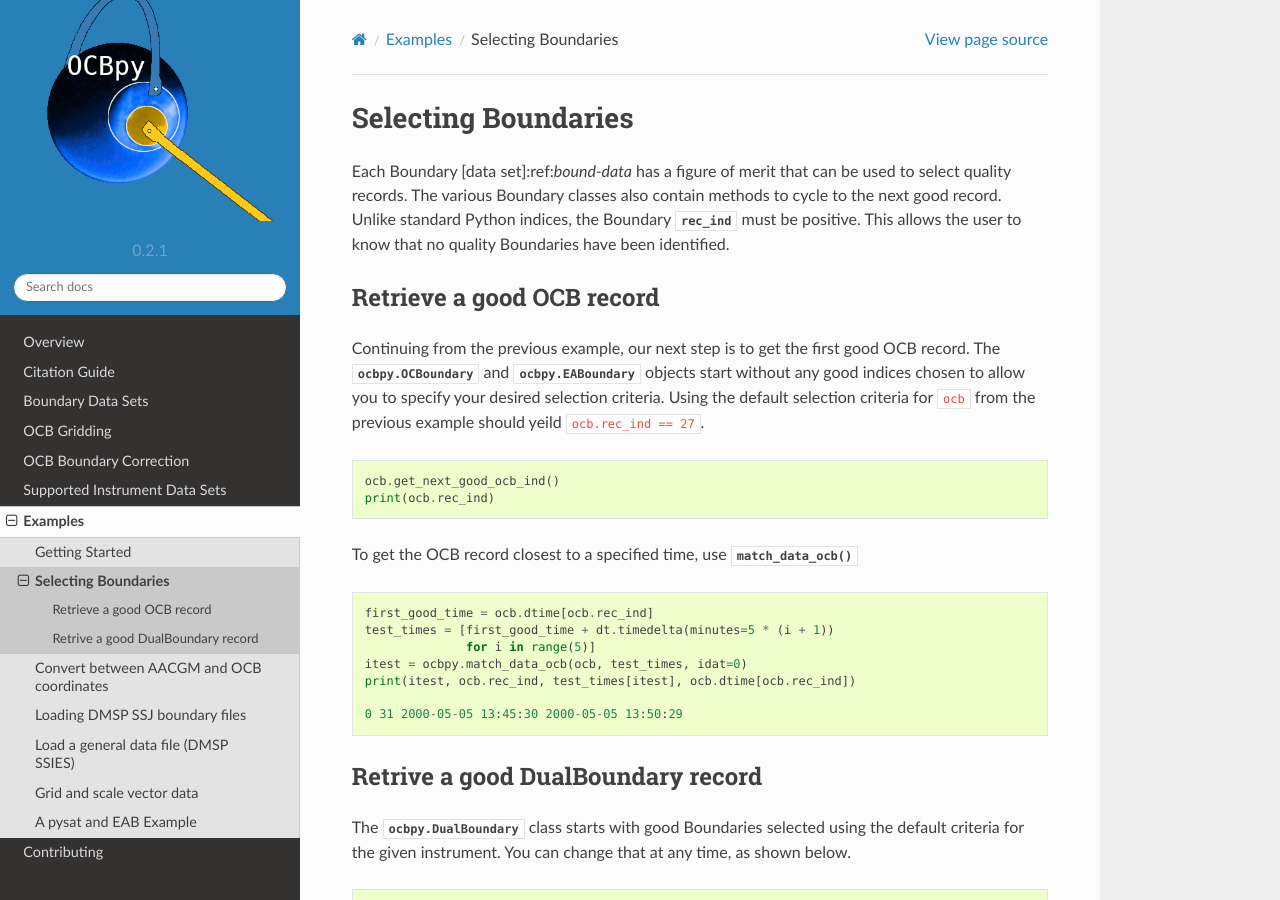
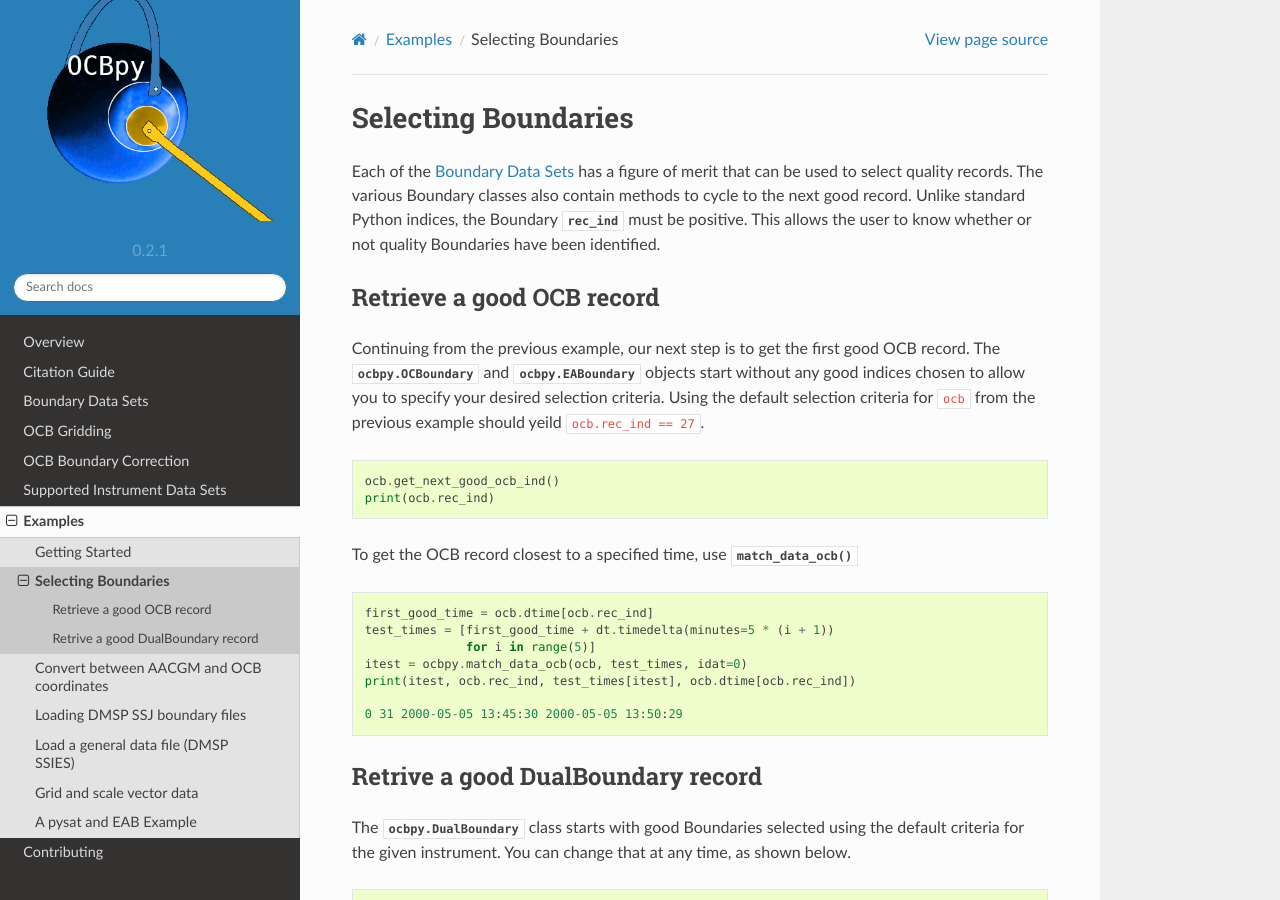
Before and after one commit to aburrell/ocbpy, a Sphinx documentation site: the page built from docs/examples/ex_rec.rst, in a window 1280 px wide and 900 px high. Built offline with Sphinx 7.4.7 and the Read the Docs theme 2.0.0, drawn with Linux system fonts in a browser that asks for light colours.

Commit message:
BUG: fixed reference link
Fixed a reference link and smoothed out wording.

```diff
--- a/docs/examples/ex_rec.rst
+++ b/docs/examples/ex_rec.rst
@@ -3,11 +3,11 @@
 Selecting Boundaries
 ====================
 
-Each Boundary [data set]:ref:`bound-data` has a figure of merit that can be used
+Each of the :ref:`bound-data` has a figure of merit that can be used
 to select quality records. The various Boundary classes also contain methods
 to cycle to the next good record.  Unlike standard Python indices, the Boundary
-:py:attr:`rec_ind` must be positive.  This allows the user to know that no
-quality Boundaries have been identified.
+:py:attr:`rec_ind` must be positive.  This allows the user to know whether or
+not quality Boundaries have been identified.
 
 Retrieve a good OCB record
 --------------------------
```
